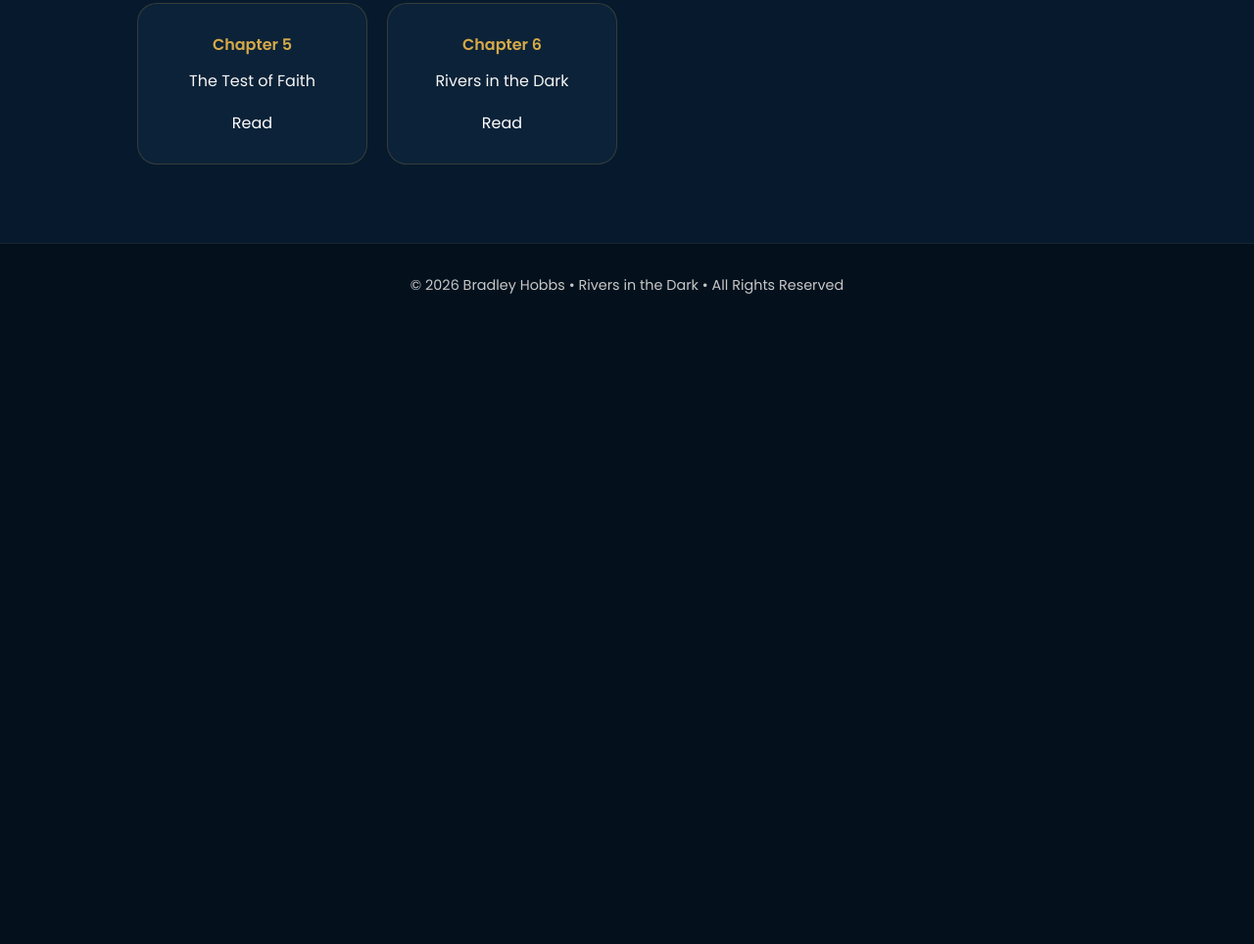
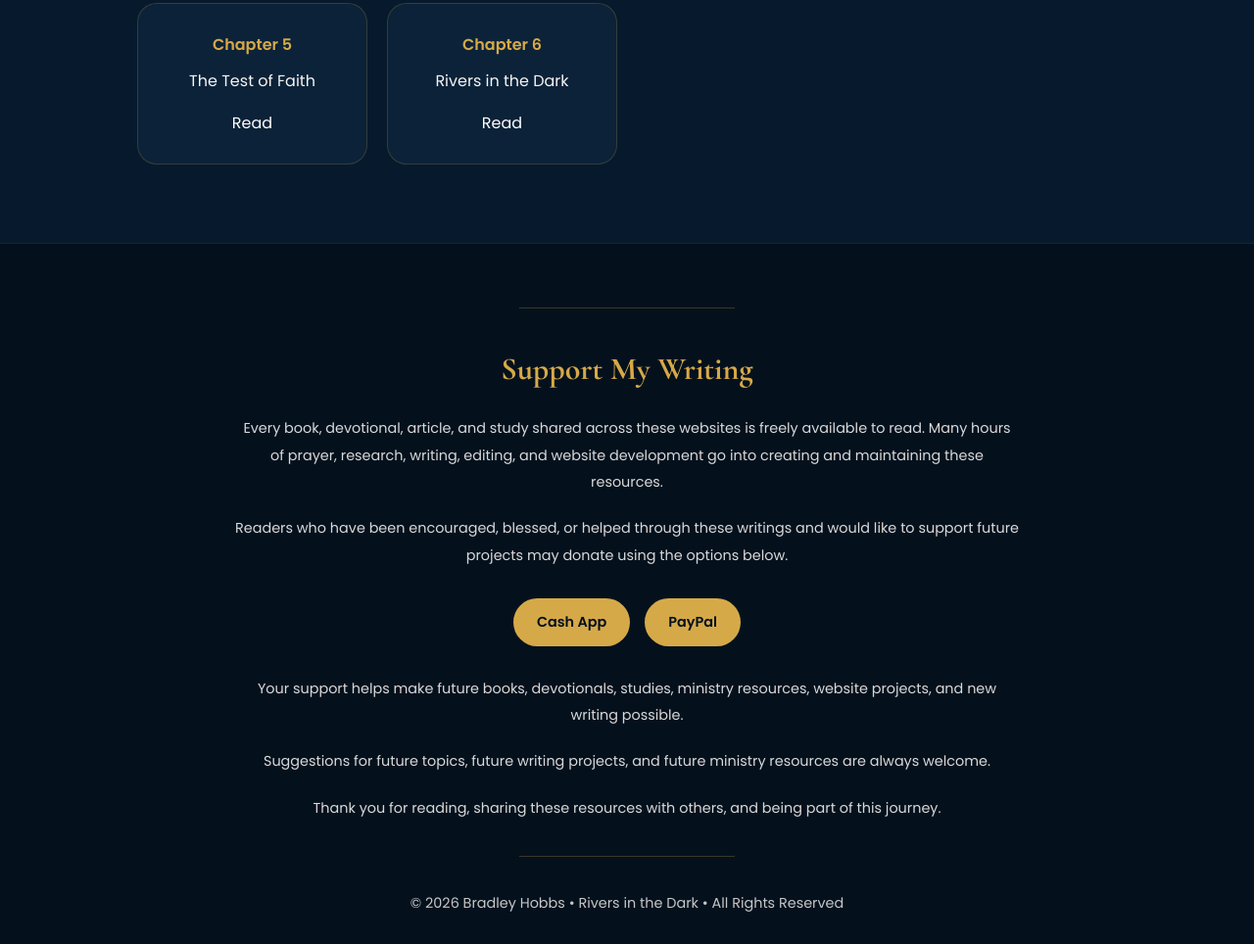
Before and after one commit to brad-hobbswd/rivers-in-the-dark, a plain HTML site: page index.html in a window 1280 px wide. Shown: the part 2427-3391 px from the top of the page at 98% size. Before the commit the page ends 2760 px from the top, so only its background shows below. Drawn offline with nearby package versions, Linux system fonts and the light colour scheme.

Commit message:
Update index.html

```diff
--- a/index.html
+++ b/index.html
@@ -420,6 +420,93 @@ font-size:1.8rem;
 
 }
 
+.footer-divider{
+
+border:none;
+
+height:1px;
+
+background:rgba(
+214,
+169,
+72,
+.25
+);
+
+max-width:220px;
+
+margin:35px auto;
+
+}
+
+.support-title{
+
+font-family:
+"Cormorant Garamond",
+serif;
+
+font-size:2rem;
+
+color:#d6a948;
+
+margin-bottom:20px;
+
+}
+
+.support-text{
+
+max-width:800px;
+
+margin:0 auto 20px auto;
+
+line-height:1.9;
+
+color:#d9d9d9;
+
+}
+
+.donation-buttons{
+
+display:flex;
+
+justify-content:center;
+
+gap:15px;
+
+flex-wrap:wrap;
+
+margin:30px 0;
+
+}
+
+.donate-btn{
+
+display:inline-block;
+
+padding:12px 24px;
+
+border-radius:30px;
+
+background:#d6a948;
+
+color:#04111d;
+
+text-decoration:none;
+
+font-weight:600;
+
+transition:.3s;
+
+}
+
+.donate-btn:hover{
+
+opacity:.9;
+
+transform:translateY(-3px);
+
+}
+
 </style>
 </head>
 
@@ -534,6 +621,70 @@ Begin The Journey
 
 <footer>
 
+<hr class="footer-divider">
+
+<h3 class="support-title">
+
+Support My Writing
+
+</h3>
+
+<p class="support-text">
+
+Every book, devotional, article, and study shared across these websites is freely available to read. Many hours of prayer, research, writing, editing, and website development go into creating and maintaining these resources.
+
+</p>
+
+<p class="support-text">
+
+Readers who have been encouraged, blessed, or helped through these writings and would like to support future projects may donate using the options below.
+
+</p>
+
+<div class="donation-buttons">
+
+<a
+href="https://cash.app/$brad1gabe"
+target="_blank"
+rel="noopener noreferrer"
+class="donate-btn">
+
+Cash App
+
+</a>
+
+<a
+href="https://paypal.me/brad1god"
+target="_blank"
+rel="noopener noreferrer"
+class="donate-btn">
+
+PayPal
+
+</a>
+
+</div>
+
+<p class="support-text">
+
+Your support helps make future books, devotionals, studies, ministry resources, website projects, and new writing possible.
+
+</p>
+
+<p class="support-text">
+
+Suggestions for future topics, future writing projects, and future ministry resources are always welcome.
+
+</p>
+
+<p class="support-text">
+
+Thank you for reading, sharing these resources with others, and being part of this journey.
+
+</p>
+
+<hr class="footer-divider">
+
 © 2026 Bradley Hobbs • Rivers in the Dark • All Rights Reserved
 
 </footer>
```
